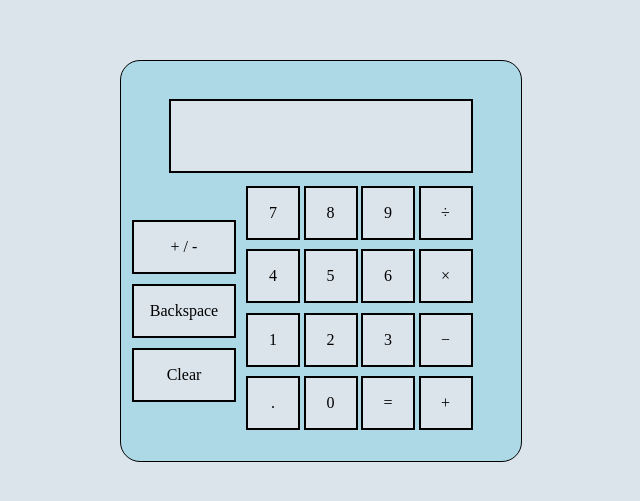
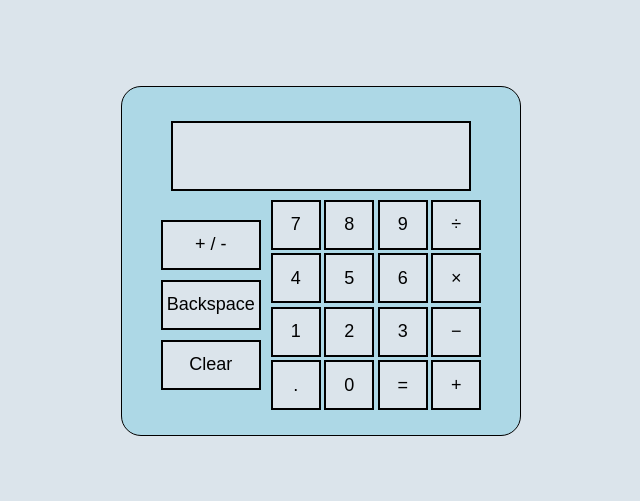
Before and after one commit to orangeola/calculator-foundations, a plain HTML site: page index.html in a window 1280 px wide. Shown: the part 139-640 px from the top of the page, without its empty margins (319-959 px from the left). Drawn offline with Linux system fonts and the light colour scheme.

Commit message:
Fix up styling, clean up code.

```diff
--- a/index.html
+++ b/index.html
@@ -15,30 +15,30 @@
         </div>
         <div class="number-container">
             <div class="left-op">
-                <div class="number-l"><p>+ / -</p></div>
-                <div class="number-l"><p>Backspace</p></div>
-                <div class="number-l"><p>Clear</p></div>
+                <button class="number-l"><p>+ / -</p></button>
+                <button class="number-l"><p>Backspace</p></button>
+                <button class="number-l"><p>Clear</p></button>
             </div>
             <div class="right-op">
-                <div class="number"><p>7</p></div>
-                <div class="number"><p>8</p></div>
-                <div class="number"><p>9</p></div>
-                <div class="number"><p>÷</p></div>
+                <button class="number"><p>7</p></button>
+                <button class="number"><p>8</p></button>
+                <button class="number"><p>9</p></button>
+                <button class="number"><p>÷</p></button>
 
-                <div class="number"><p>4</p></div>
-                <div class="number"><p>5</p></div>
-                <div class="number"><p>6</p></div>
-                <div class="number"><p>×</p></div>
+                <button class="number"><p>4</p></button>
+                <button class="number"><p>5</p></button>
+                <button class="number"><p>6</p></button>
+                <button class="number"><p>×</p></button>
 
-                <div class="number"><p>1</p></div>
-                <div class="number"><p>2</p></div>
-                <div class="number"><p>3</p></div>
-                <div class="number"><p>−</p></div>
+                <button class="number"><p>1</p></button>
+                <button class="number"><p>2</p></button>
+                <button class="number"><p>3</p></button>
+                <button class="number"><p>−</p></button>
 
-                <div class="number"><p>.</p></div>
-                <div class="number"><p>0</p></div>
-                <div class="number"><p>=</p></div>
-                <div class="number"><p>+</p></div>
+                <button class="number"><p>.</p></button>
+                <button class="number"><p>0</p></button>
+                <button class="number"><p>=</p></button>
+                <button class="number"><p>+</p></button>
 
             </div>
         </div>
--- a/style.css
+++ b/style.css
@@ -1,6 +1,14 @@
+p {
+    font-size: large;
+}
+
 html, body {
     height: 100%;
     box-sizing: border-box;
+  }
+
+  *, *:before, *:after {
+    box-sizing: inherit;
   }
 
 body {
@@ -33,10 +41,7 @@ body {
 
 .output-container {
     display: flex;
-    width: 550px;
     height: 100px;
-
-    /*flex: 1;*/
     flex-direction: row;
     justify-content: center;
     align-items: center;
@@ -54,35 +59,28 @@ body {
 
 .number-container {
     display: flex;
-    width: 550px;
-
     flex: 1;
     flex-direction: row;
 }
 
 .left-op {
     display: flex;
-    min-width: 200px;
-
     flex-direction: column;
     justify-content: center;
     align-items: flex-end;
-
     gap: 10px;
 }
 
 .right-op {
     display: grid;
-
-    max-width: 600px;
     grid-template-columns: repeat(4, 1fr);
-
     gap: 3.5px;
-
 }
 
 .number {
-    text-align: center;
+    display: flex;
+    justify-content: center;
+    align-items: center;
     height: 50px;
     width: 50px;
     background-color: #dbe4eb;
@@ -93,7 +91,9 @@ body {
 }
 
 .number-l {
-    text-align: center;
+    display: flex;
+    justify-content: center;
+    align-items: center;
     height: 50px;
     width: 100px;
     background-color: #dbe4eb ;
```
